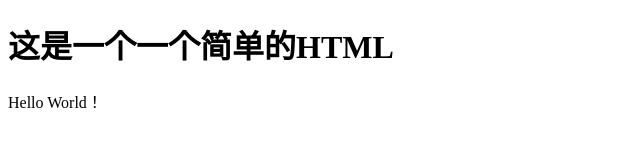
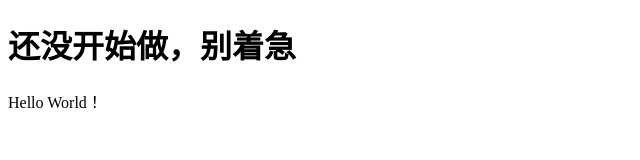
Before and after one commit to lonelypointer/lonelypointer.github.io, a plain HTML site: page index.html in a window 1280 px wide. Shown: the whole page, without its empty margins (0-640 px from the left). Drawn offline with Linux system fonts and the light colour scheme.

Commit message:
Update index.html

```diff
--- a/index.html
+++ b/index.html
@@ -1,10 +1,10 @@
 <!DOCTYPE html>
 <html>
 <head>
-<title>这是个标题</title>
+<title>这是zqy的网页</title>
 </head>
 <body>
-<h1>这是一个一个简单的HTML</h1>
+<h1>还没开始做，别着急</h1>
 <p>Hello World！</p>
 </body>
 </html>
```
